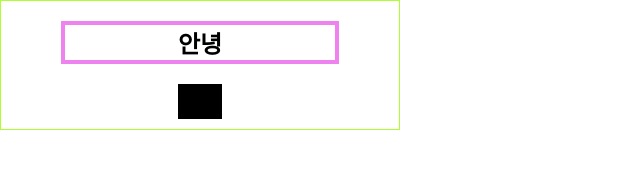
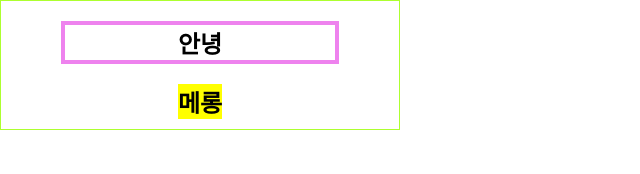
Before and after one commit to ckk914/html-css-Study, a plain HTML site: page Css-study/5.박스속성/2. 속성/3. margin.html in a window 1280 px wide. Shown: the top 174 px of the page, without its empty margins (0-640 px from the left). Drawn offline with Linux system fonts and the light colour scheme.

Commit message:
주석 추가, 코드 테스트

```diff
--- a/Css-study/5.박스속성/2. 속성/3. margin.html
+++ b/Css-study/5.박스속성/2. 속성/3. margin.html
@@ -47,8 +47,8 @@
 	}
 	section h2{
 		width: fit-content;
-		background: #000;
-		margin: 10px auto;
+		background: yellow;
+		margin: 10px auto;  /*상하 10px 좌우는 auto*/
 		text-align: center;
 
 	}
```
Also changed, not shown: Css-study/5.박스속성/2. 속성/4.padding.html (+1 -1 lines), Css-study/5.박스속성/2. 속성/6.display.html (+3 -1 lines).
